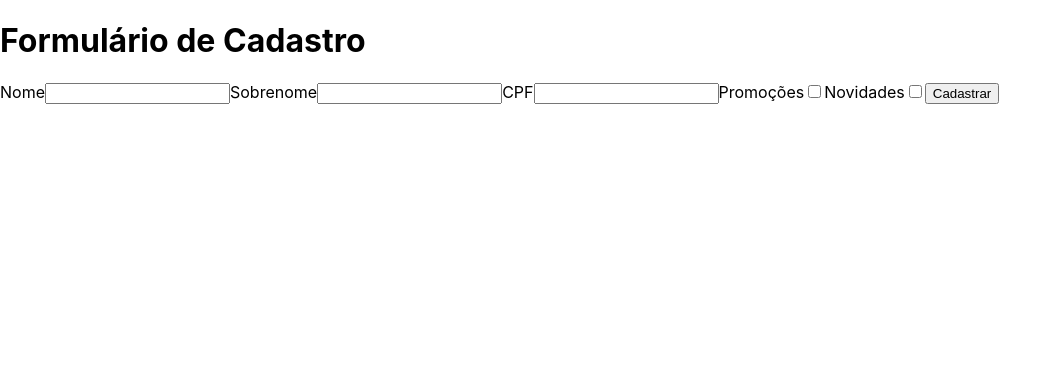
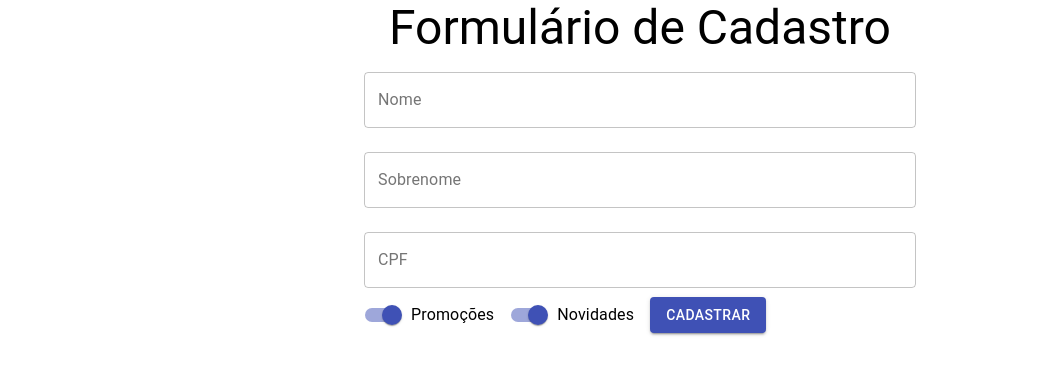
Before and after one commit to JvPelai/sign_up_form, a React (Create React App) app: page / in a window 1280 px wide. Shown: the top 374 px of the page, without its empty margins (0-1061 px from the left). Built offline with nearby package versions, Linux system fonts and the light colour scheme.

Commit message:
material-ui + hooks

```diff
--- a/package.json
+++ b/package.json
@@ -7,6 +7,7 @@
     "@testing-library/jest-dom": "^5.11.4",
     "@testing-library/react": "^11.1.0",
     "@testing-library/user-event": "^12.1.10",
+    "fontsource-roboto": "^4.0.0",
     "react": "^17.0.2",
     "react-dom": "^17.0.2",
     "react-scripts": "4.0.3",
--- a/src/App.js
+++ b/src/App.js
@@ -1,13 +1,15 @@
-import { Fragment } from "react";
 import "./App.css";
 import FormularioCadastro from "./components/FormularioCadastro/FormularioCadastro";
+import { Container, Typography } from "@material-ui/core";
 
 function App() {
   return (
-    <Fragment>
-      <h1>Formulário de Cadastro</h1>
+    <Container component="article" maxWidth="sm">
+      <Typography variant="h3" component="h1" align="center">
+        Formulário de Cadastro
+      </Typography>
       <FormularioCadastro />
-    </Fragment>
+    </Container>
   );
 }
 
--- a/src/components/FormularioCadastro/FormularioCadastro.jsx
+++ b/src/components/FormularioCadastro/FormularioCadastro.jsx
@@ -1,20 +1,60 @@
-import React from "react";
+import React, { useState } from "react";
+import { Button, TextField, Switch, FormControlLabel } from "@material-ui/core";
 
 function FormularioCadastro() {
+  const [nome, setNome] = useState("");
+  const [sobrenome, setSobrenome] = useState("");
   return (
-    <form>
-      <label>Nome</label>
-      <input type="text" />
-      <label>Sobrenome</label>
-      <input type="text" />
-      <label>CPF</label>
-      <input type="text" />
-      <label>Promoções</label>
-      <input type="checkbox" />
-      <label>Novidades</label>
-      <input type="checkbox" />
+    <form
+      onSubmit={(event) => {
+        event.preventDefault();
+      }}
+    >
+      <TextField
+        value={nome}
+        onChange={(event) => {
+          let tempNome = event.target.value;
+          if (tempNome.length > 3) {
+            tempNome = tempNome.substr(0, 3);
+          }
+          setNome(tempNome);
+        }}
+        id="nome"
+        label="Nome"
+        variant="outlined"
+        margin="normal"
+        fullWidth
+      />
+      <TextField
+        value={sobrenome}
+        onChange={(event) => {
+          setSobrenome(event.target.value);
+        }}
+        id="Sobrenome"
+        label="Sobrenome"
+        variant="outlined"
+        margin="normal"
+        fullWidth
+      />
+      <TextField
+        id="CPF"
+        label="CPF"
+        variant="outlined"
+        margin="normal"
+        fullWidth
+      />
+      <FormControlLabel
+        label="Promoções"
+        control={<Switch name="promocoes" color="primary" defaultChecked />}
+      />
+      <FormControlLabel
+        label="Novidades"
+        control={<Switch name="novidades" color="primary" defaultChecked />}
+      />
 
-      <button type="submit">Cadastrar</button>
+      <Button type="submit" variant="contained" color="primary">
+        Cadastrar
+      </Button>
     </form>
   );
 }
```
Also changed, not shown: 1 other file (tests, documents, lock files or other folders).
